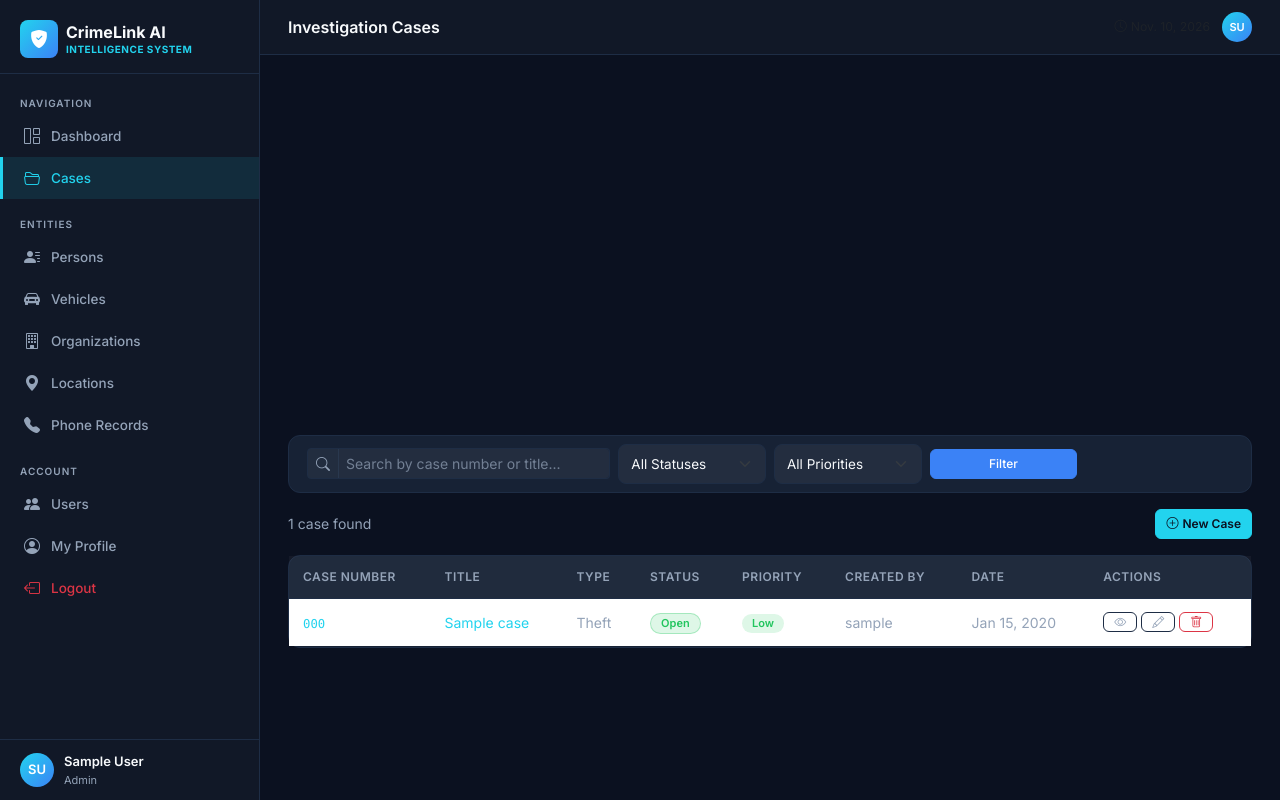
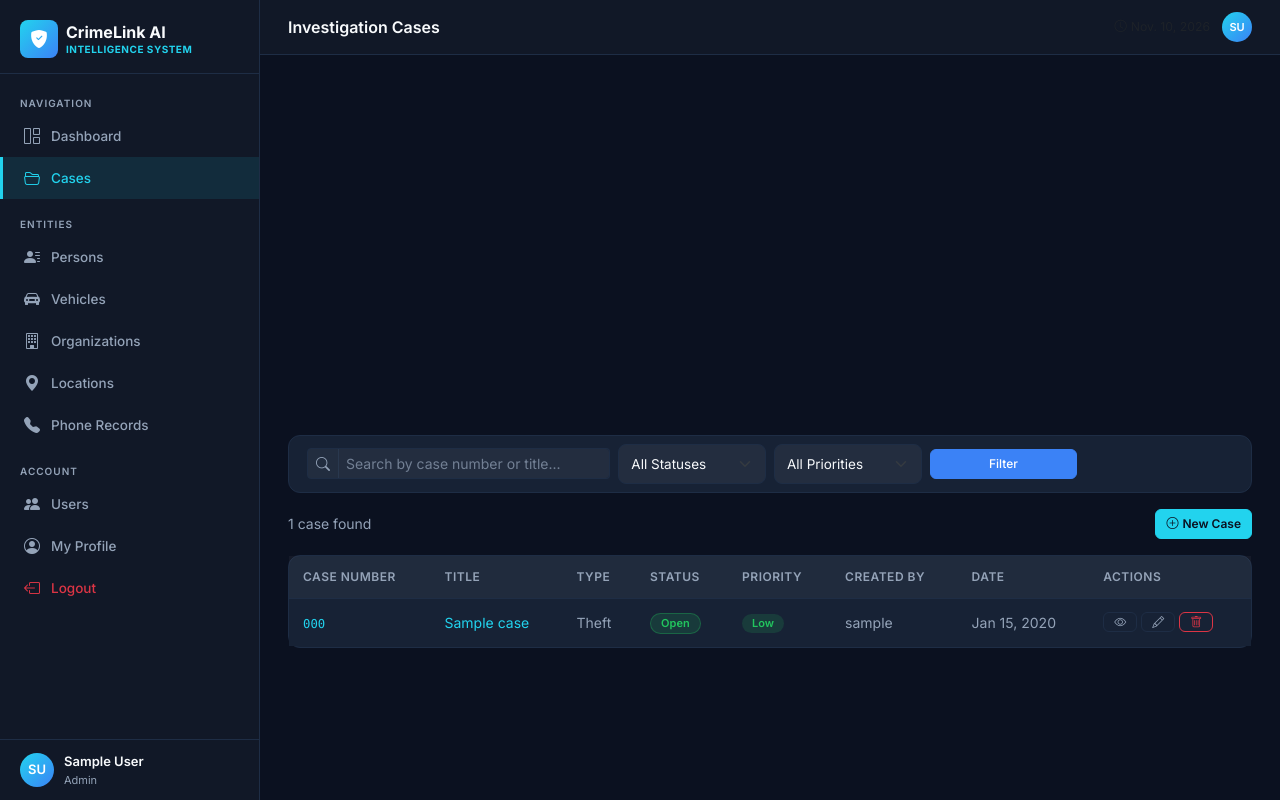
Before and after one commit to SUVIGYA-RAI/CrimeLink-AI, a Django app: page /cases/ in a window 1280 px wide. Run offline with Django 5.2, Linux system fonts and the light colour scheme; a user stored in the database is signed in; tables that the repository leaves empty hold one stand-in row (values such as "Sample post").

Commit message:
css update

```diff
--- a/static/css/style.css
+++ b/static/css/style.css
@@ -281,8 +281,10 @@ a:hover {
 
 /* ============ TABLES ============ */
 .table {
+    --bs-table-bg: #172235;
     color: var(--text-main);
     border-color: var(--border-color);
+
 }
 
 .table thead th {
@@ -299,6 +301,7 @@ a:hover {
 .table tbody tr {
     border-bottom: 1px solid rgba(255,255,255,0.04);
     transition: background-color 0.15s;
+
 }
 
 .table tbody tr:hover {
```
